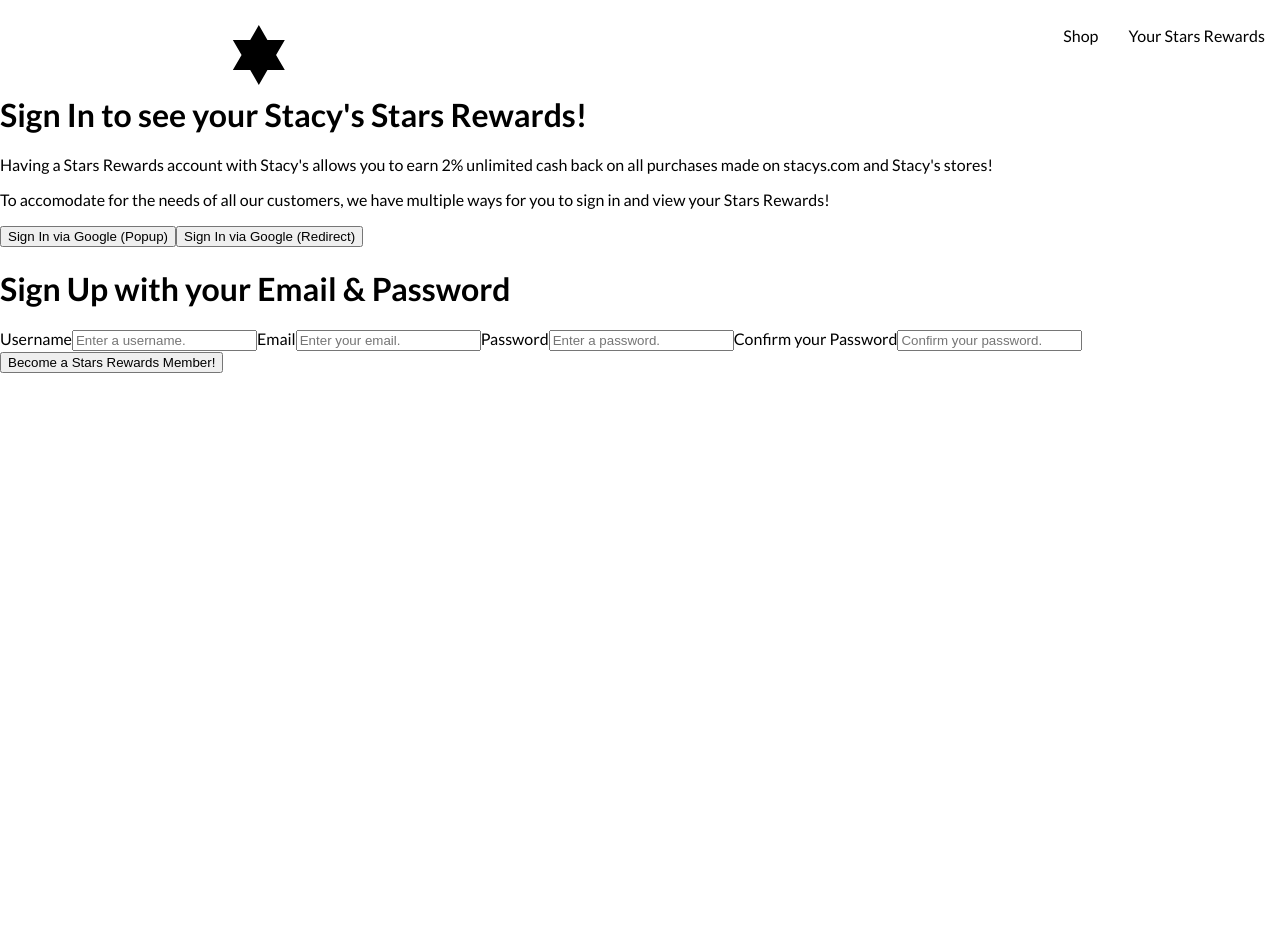
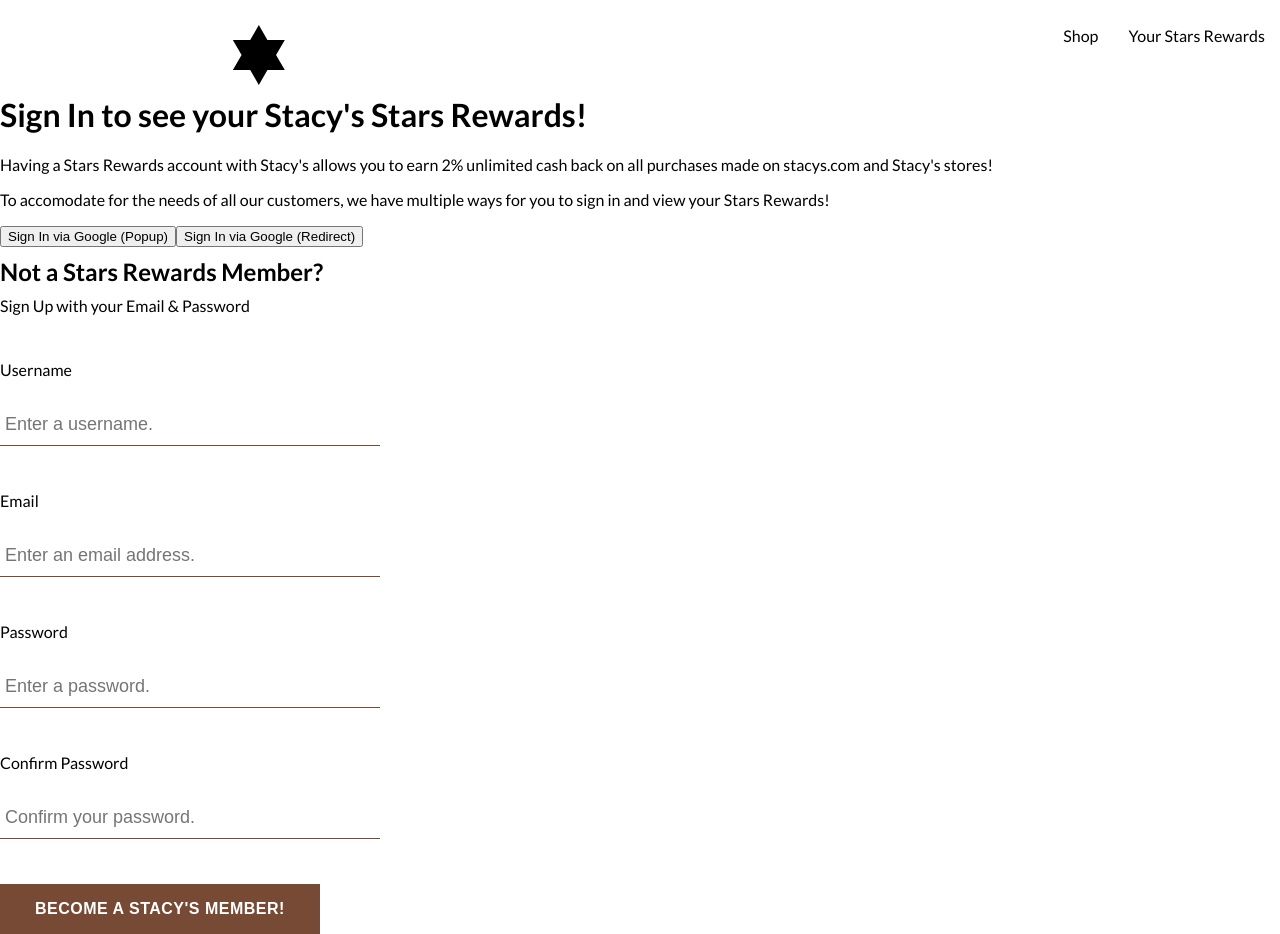
Before and after one commit to chotimmysf/stacys, a React (Create React App) app: page /sign-in in a window 1280 px wide. Before the commit the page ends 800 px from the top, so only its background shows below. Built offline with nearby package versions, Linux system fonts and the light colour scheme.

Commit message:
button styling and generalizing form inputs

```diff
--- /dev/null
+++ b/src/components/button/button.component.jsx
@@ -0,0 +1,18 @@
+import './button.styles.scss';
+
+const BUTTON_TYPES_CLASSES = {
+    google: 'google-sign-in',
+    inverted: 'inverted'
+}
+
+const Button = ({ children, buttonType, ...otherProps }) => {
+    return (
+        <button className={`button-container ${BUTTON_TYPES_CLASSES[buttonType]}`}
+        {...otherProps}
+        >
+            {children}
+        </button>
+    );
+};
+
+export default Button;
--- /dev/null
+++ b/src/components/button/button.styles.scss
@@ -0,0 +1,52 @@
+$background-color: #764a34;
+$white: #ffffff;
+$black: #000000;
+$google-blue: #4285f4;
+$google-yellow: #F4B400;
+
+.button-container {
+    min-width: 168px;
+    width: auto;
+    height: 50px;
+    letter-spacing: 0.5px;
+    line-height: 50px;
+    padding: 0 35px 0 35px;
+    font-size: 16px;
+    background-color: $background-color;
+    color: $white;
+    text-transform: uppercase;
+    font-weight: bold;
+    border: none;
+    cursor: pointer;
+    display: flex;
+    justify-content: center;
+
+    &:hover {
+        background-color: $white;
+        color: $background-color;
+        border: 1px solid $background-color;
+    }
+
+    &.google-sign-in {
+        color: $white;
+        background-color: $google-blue;
+
+        &:hover {
+            background-color: $google-yellow;
+            color: $black;
+            border: none;
+        }
+    }
+
+    &.inverted {
+        background-color: $white;
+        color: $black;
+        border: 1px solid $black;
+
+        &:hover {
+            background-color: $black;
+            color: $white;
+            border: none;
+        }
+    }
+}
--- /dev/null
+++ b/src/components/form-input/form-input.component.jsx
@@ -0,0 +1,14 @@
+import './form-input.styles.scss';
+
+const FormInput = ({ label, ...otherProps }) => {
+    return (
+        <div className="group">
+            {label && (
+                <label className={`${otherProps.value.length ? 'shrink': ''} form-input-label`}>{label}</label>
+            )}
+            <input className="form-input" {...otherProps}/>
+        </div>
+    );
+};
+
+export default FormInput;
--- /dev/null
+++ b/src/components/form-input/form-input.styles.scss
@@ -0,0 +1,36 @@
+$sub-color: #764a34;
+$main-color: #2a2a2a;
+$background-color: #ffffff;
+
+@mixin shrinkLabel {
+    top: -14px;
+    font-size: 12px;
+    color: $main-color;
+}
+
+.group {
+    position: relative;
+    margin: 45px 0;
+
+    .form-input {
+        background: none;
+        background-color: $background-color;
+        color: $sub-color;
+        font-size: 18px;
+        padding: 10px 10px 10px 5px;
+        display: block;
+        width: 100%;
+        border: none;
+        border-radius: 0;
+        border-bottom: 1px solid $sub-color;
+        margin: 25px 0;
+    }
+
+    &:focus {
+        outline: none;
+    }
+
+    &:focus ~ .form-input-label {
+        @include shrinkLabel();
+    }
+}
--- a/src/components/sign-up-form/sign-up-form.component.jsx
+++ b/src/components/sign-up-form/sign-up-form.component.jsx
@@ -1,6 +1,8 @@
-import { getByDisplayValue } from "@testing-library/react";
 import { useState } from "react";
 import { createAuthUserWithEmailAndPassword, createUserDocumentFromAuth } from "../../utilities/firebase/firebase.utilities";
+import FormInput from "../form-input/form-input.component";
+import Button from "../button/button.component";
+import './sign-up-form.styles.scss';
 
 const defaultFormFields = {
     username: '',
@@ -57,22 +59,51 @@
     };
 
     return (
-        <div>
-            <h1>Sign Up with your Email & Password</h1>
+        <div className="sign-up-container">
+            <h2>Not a Stars Rewards Member?</h2>
+            <span>Sign Up with your Email & Password</span>
             <form onSubmit={handleSubmit}>
-                <label for="username">Username</label>
-                    <input type="text" placeholder="Enter a username." required
-                    onChange={handleChange} name="username" value={username} />
-                <label for="email">Email</label>
-                    <input type="email" placeholder="Enter your email." required
-                    onChange={handleChange} name="email" value={email} />
-                <label for="password">Password</label>
-                    <input type="password" placeholder="Enter a password." required
-                    onChange={handleChange} name="password" value={password} />
-                <label for="passwordConfirm">Confirm your Password</label>
-                    <input type="password" placeholder="Confirm your password." required
-                    onChange={handleChange} name="passwordConfirm" value={passwordConfirm} />
-                <button type="submit">Become a Stars Rewards Member!</button>
+                <FormInput
+                label="Username"
+                id="username"
+                type="text"
+                placeholder="Enter a username."
+                required
+                onChange={handleChange}
+                name="username"
+                value={username}
+                />
+                <FormInput
+                label="Email"
+                id="emailAddress"
+                type="email"
+                placeholder="Enter an email address."
+                required
+                onChange={handleChange}
+                name="email"
+                value={email}
+                />
+                <FormInput
+                label="Password"
+                id="password"
+                type="password"
+                placeholder="Enter a password."
+                required
+                onChange={handleChange}
+                name="password"
+                value={password}
+                />
+                <FormInput
+                label="Confirm Password"
+                id="passwordConfirm"
+                type="password"
+                placeholder="Confirm your password."
+                required
+                onChange={handleChange}
+                name="passwordConfirm"
+                value={passwordConfirm}
+                />
+            <Button type="submit">Become a Stacy's Member!</Button>
             </form>
         </div>
     )
--- /dev/null
+++ b/src/components/sign-up-form/sign-up-form.styles.scss
@@ -0,0 +1,9 @@
+.sign-up-container {
+    display: flex;
+    flex-direction: column;
+    width: 380px;
+
+    h2 {
+        margin: 10px 0;
+    }
+}
```
